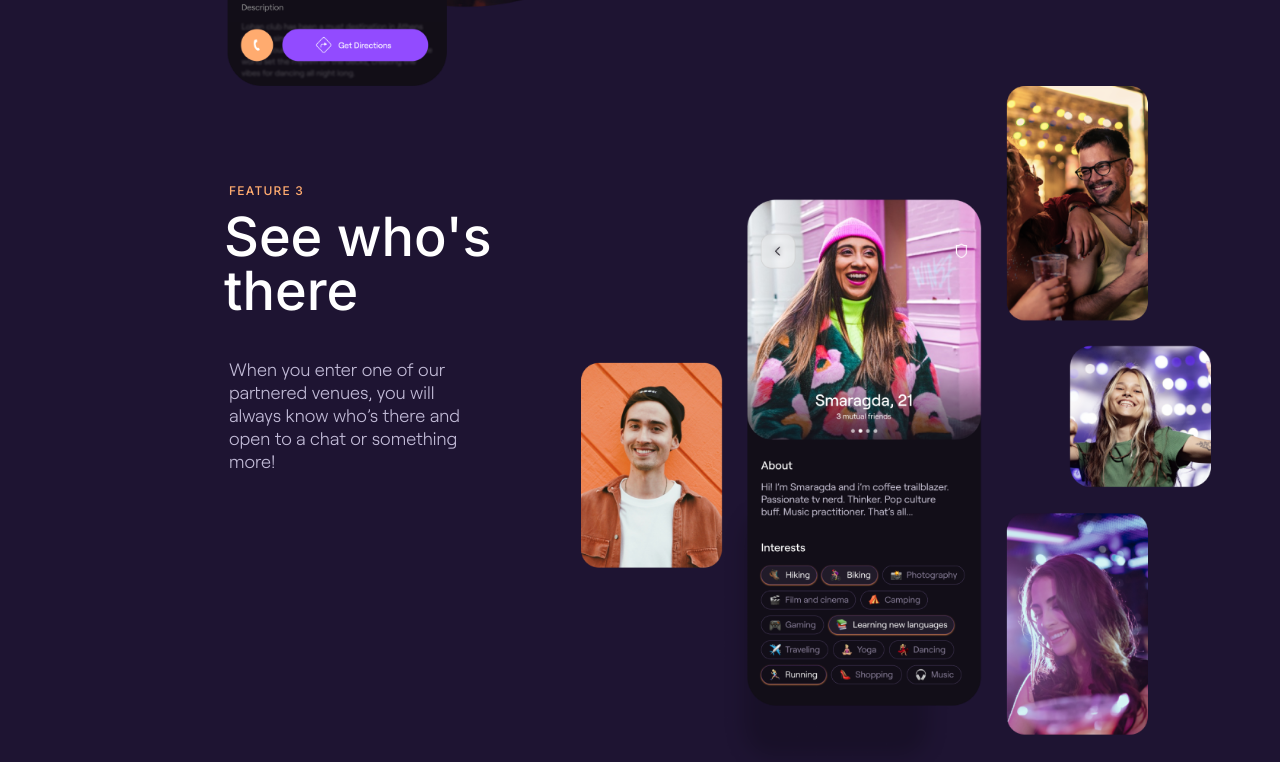
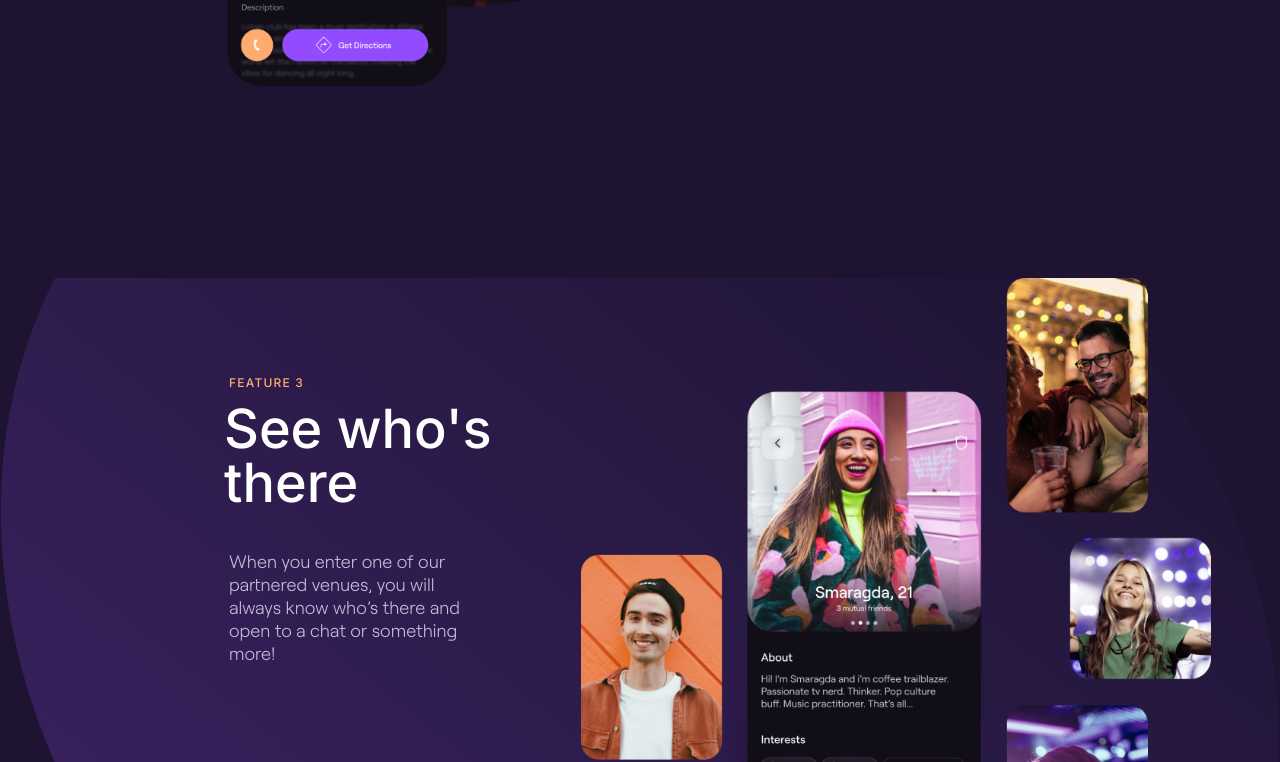
Before and after one commit to Ovi246/projects, a Next.js app in the folder verge/: page / in a window 1280 px wide. Shown: the part 2058-2820 px from the top of the page. Built offline with nearby package versions, Linux system fonts and the light colour scheme.

Commit message:
fixed feature_3_side shape

```diff
--- a/verge/app/components/Home.tsx
+++ b/verge/app/components/Home.tsx
@@ -89,8 +89,8 @@ const Main: React.FC = () => {
           </div>
         </div>
       </section>
-      <section id="features_3 feature_3_side_shape">
-      <Image src="/assets/icons/shape_c.svg" alt="Feature image" layout='fill' objectFit='cover' />
+      <section id="features_3">
+      <Image src="/assets/icons/shape_c.svg" alt="Feature image"  className="feature_3_side_shape" layout="fill" objectFit="cover" />
       <div className="feature_3_container">
         <div className="feature_3_wrap">
           <div className="feature_desc visible-image">
```
